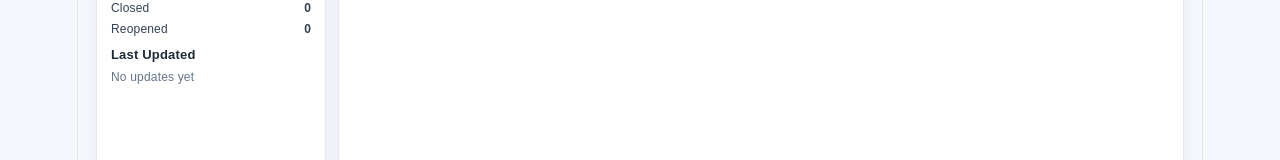
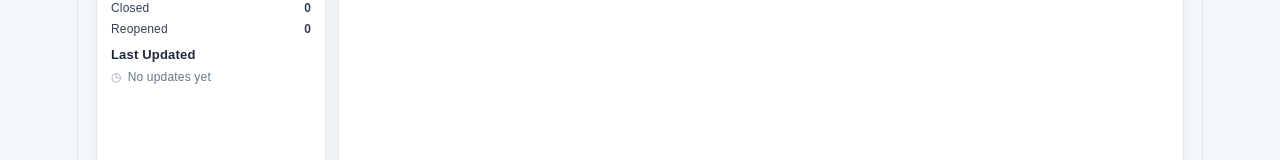
Before and after one commit to zujaja7/bugflow, a React (Vite) app: page / in a window 1280 px wide. Shown: the part 453-613 px from the top of the page. Built offline with nearby package versions, Linux system fonts and the light colour scheme.

Commit message:
final bugflow with js, including readme

```diff
--- a/src/App.css
+++ b/src/App.css
@@ -5,7 +5,7 @@
 html,
 body,
 #root {
-  min-height: 100%;
+  height: 100%;
 }
 
 body {
@@ -24,11 +24,12 @@ textarea {
 
 .app-container {
   width: min(100%, 1180px);
-  min-height: 100vh;
+  height: 100vh;
   margin: 0 auto;
   padding: 14px 18px;
   display: flex;
   flex-direction: column;
+  overflow: hidden;
 }
 
 .app-header {
--- a/src/App.jsx
+++ b/src/App.jsx
@@ -45,9 +45,44 @@ function App() {
     (a, b) => b.lastUpdated - a.lastUpdated,
   )[0];
 
-  const lastUpdatedText = lastUpdatedBug
-    ? lastUpdatedBug.lastUpdatedDisplay
-    : "No updates yet";
+  const formatLastUpdated = (timestamp) => {
+    if (!timestamp) {
+      return "No updates yet";
+    }
+
+    const updatedDate = new Date(timestamp);
+    const today = new Date();
+
+    const yesterday = new Date();
+    yesterday.setDate(today.getDate() - 1);
+
+    const isToday = updatedDate.toDateString() === today.toDateString();
+    const isYesterday = updatedDate.toDateString() === yesterday.toDateString();
+
+    const time = updatedDate.toLocaleTimeString([], {
+      hour: "2-digit",
+      minute: "2-digit",
+    });
+
+    if (isToday) {
+      return `Today, ${time}`;
+    }
+
+    if (isYesterday) {
+      return `Yesterday, ${time}`;
+    }
+
+    const date = updatedDate.toLocaleDateString([], {
+      month: "short",
+      day: "numeric",
+      year: "numeric",
+    });
+
+    return `${date}, ${time}`;
+  };
+
+  const lastUpdatedText = formatLastUpdated(lastUpdatedBug?.lastUpdated);
+
   const assignedCount = bugs.filter(
     (bug) => bug.bugStatus === "Assigned",
   ).length;
@@ -274,7 +309,10 @@ function App() {
 
           <div className="last-updated">
             <h3>Last Updated</h3>
-            <p className="last-updated-value">{lastUpdatedText}</p>
+            <p className="last-updated-value">
+              <span className="clock-icon">◷</span>
+              {lastUpdatedText}
+            </p>
           </div>
         </div>
         <div className="recent-issues-panel">
--- a/src/BugCard.jsx
+++ b/src/BugCard.jsx
@@ -4,19 +4,21 @@ function BugCard({
   bugStatus,
   bugDescription,
   lastUpdatedDisplay,
-  bugPriority,
-  bugEstimate,
   onEdit,
   onDelete,
 }) {
   return (
     <div className="issue-card">
       <div className="issue-meta">
-        <span className={`badge severity-${bugSeverity.toLowerCase()}`}>
+        <span
+          className={`badge severity-${bugSeverity.toLowerCase().replaceAll(" ", "-")}`}
+        >
           {bugSeverity}
         </span>
 
-        <span className={`badge status-${bugStatus.toLowerCase()}`}>
+        <span
+          className={`badge status-${bugStatus.toLowerCase().replaceAll(" ", "-")}`}
+        >
           {bugStatus}
         </span>
         <span className="updated-time">Updated {lastUpdatedDisplay}</span>
@@ -24,11 +26,19 @@ function BugCard({
       <h3 className="issue-title">{bugTitle}</h3>
       <p className="issue-description">{bugDescription}</p>
       <div className="issue-actions">
-        <button className="icon-button edit-button" onClick={onEdit}>
+        <button
+          className="icon-button edit-button"
+          onClick={onEdit}
+          aria-label="Edit bug"
+        >
           ✎
         </button>
 
-        <button className="icon-button delete-button" onClick={onDelete}>
+        <button
+          className="icon-button delete-button"
+          onClick={onDelete}
+          aria-label="Delete bug"
+        >
           🗑
         </button>
       </div>
```
Also changed, not shown: 1 other file (tests, documents, lock files or other folders).
